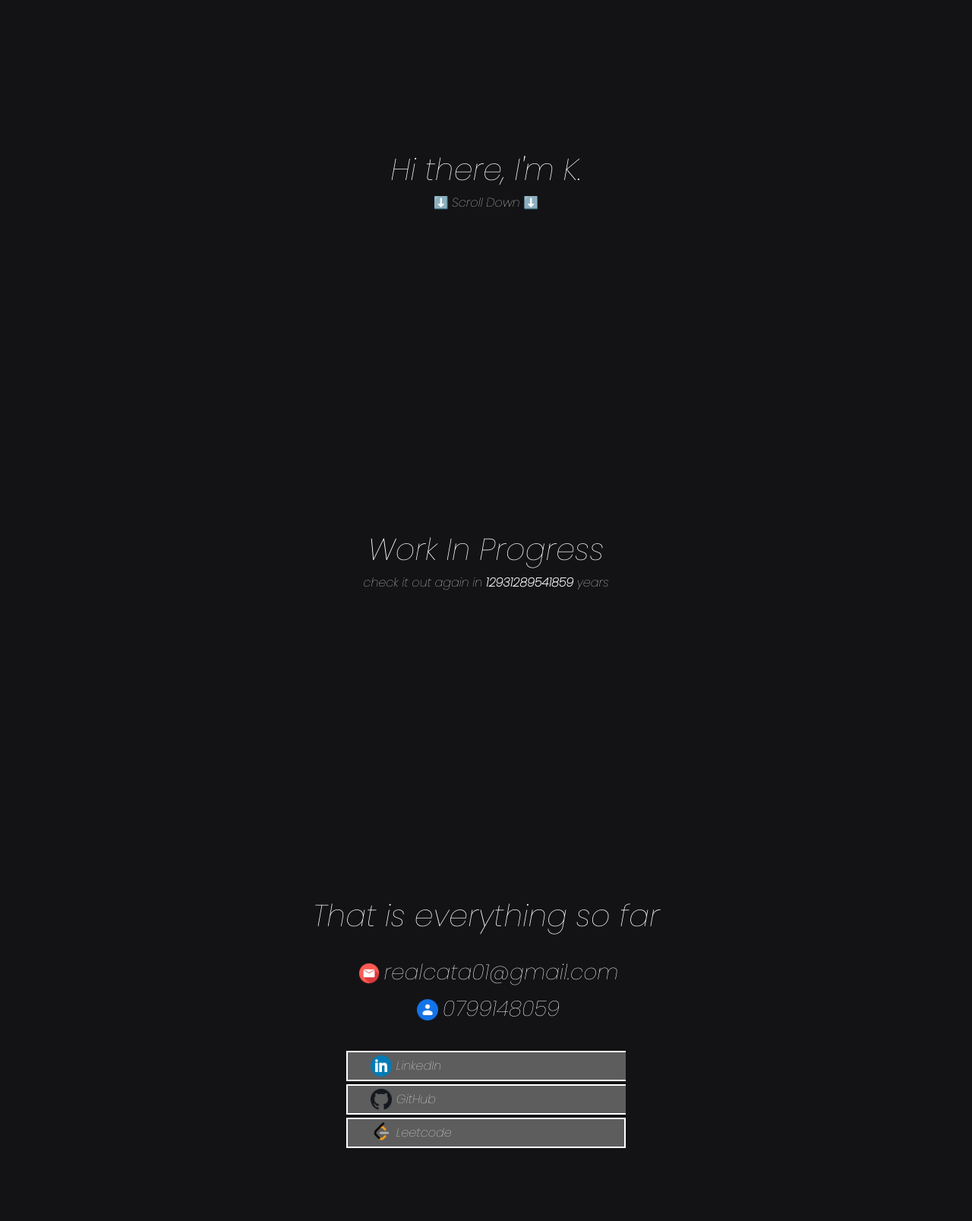
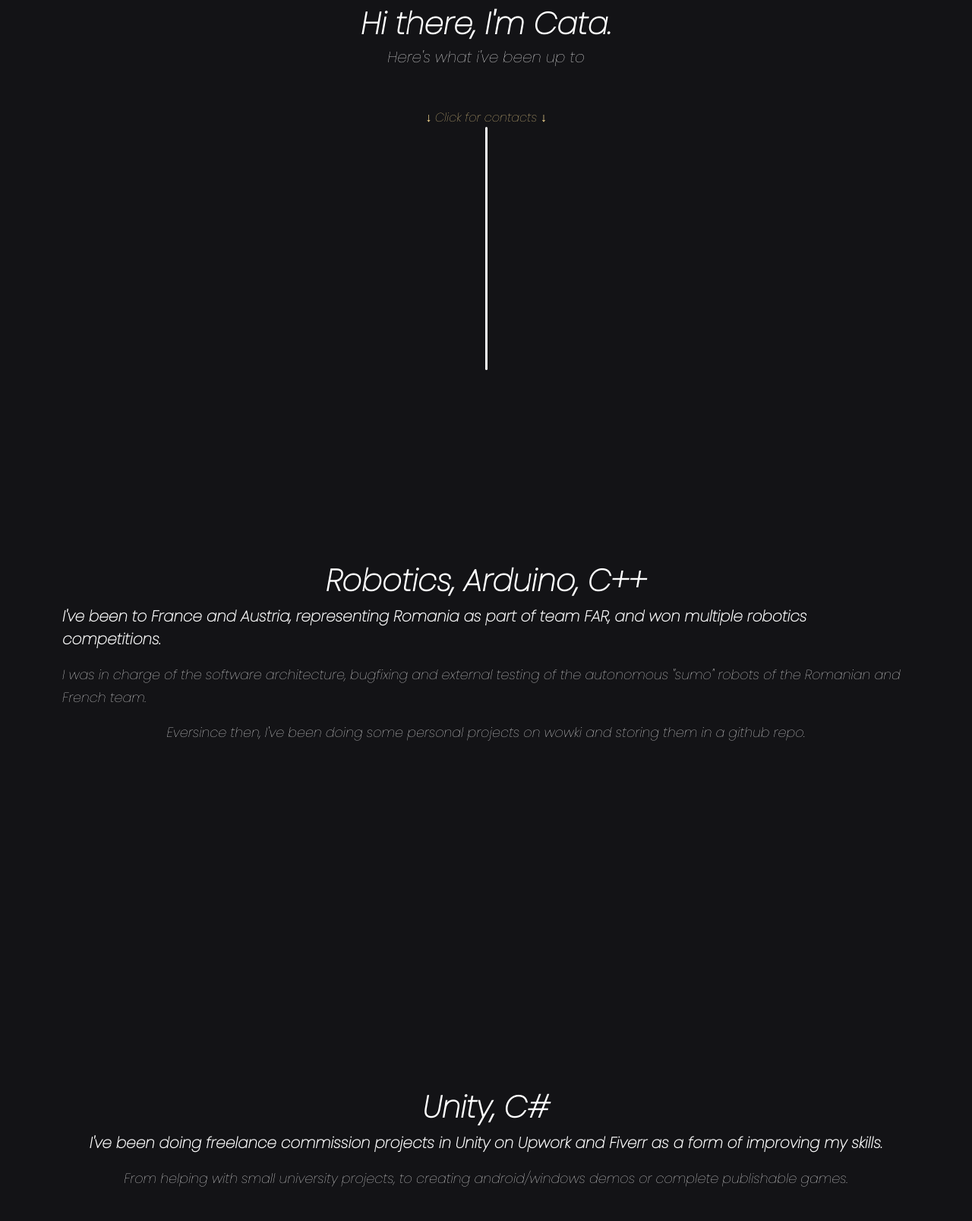
Before and after one commit to justcata01/justcata01.github.io, a website: page index.html in a window 1280 px wide. Shown: the part 53-1660 px from the top of the page at 76% size. Drawn offline with Linux system fonts and the light colour scheme.

Commit message:
Updated Index

```diff
--- a/index.html
+++ b/index.html
@@ -14,45 +14,84 @@
 
 <body>
     <section class="hidden" id="intro">
-        <h1>Hi there, I'm K.</h1>
-        <p>⬇️ Scroll Down ⬇️</p>
+        <h1><strong>Hi there, I'm Cata.</strong></h1>
+        <h5>Here's what i've been up to</h5>
+        <br><br>
+        <a href="#bottom" style="color: rgb(255, 224, 150); text-decoration: none;">↓ Click for contacts ↓</a>
+        <div class="line"></div>
     </section>
-    <section class="hidden" id="mid">
-        <h1>Work In Progress</h1>
-        <div style="display: flex;">
-            <p>check it out again in <strong>12931289541859</strong> years</p>
-        </div>
+
+    <section class="hidden container" id="mid">
+        <h1><strong>Robotics, Arduino, C++</strong></h1>
+        <blockquote class="blockquote" style="display: flex; font-size: 20px">
+            <p>
+                <strong>I've been to France and Austria, representing Romania as part of team FAR, and won multiple robotics competitions.</strong>
+            </p>
+        </blockquote>
+        <blockquote class="blockquote" style="display: flex; font-size: 20px">
+            <p>
+                <small>I was in charge of the software architecture, bugfixing  and external testing of the autonomous "sumo" robots of the Romanian and French team.</small>
+            </p>
+        </blockquote>
+        <blockquote class="blockquote" style="display: flex; font-size: 20px">
+            <p>
+                <small>Eversince then, I've been doing some personal projects on wowki and storing them in a github repo.</small>
+            </p>
+        </blockquote>
 
     </section>
+
+    <section class="hidden container" id="mid">
+        <h1><strong>Unity, C#</strong></h1>
+        <blockquote class="blockquote" style="display: flex; font-size: 20px">
+            <p>
+                <strong>I've been doing freelance commission projects in Unity on Upwork and Fiverr as a form of improving my skills.</strong>
+
+            </p>
+        </blockquote>
+        <blockquote class="blockquote" style="display: flex; font-size: 20px">
+            <p>
+                <small>From helping with small university projects, to creating android/windows demos or complete publishable games.</small>
+            </p>
+        </blockquote>
+
+    </section>
+
     <section class="hidden" id="end">
+        <div class="line"></div>
+        <br>
         <h1> That is everything so far</h1>
         <br>
         <h3>
-            <img src="./src/assets/mail.png" alt="Image" width="30px" height="30px" style="padding: 1px; margin: 5px;" >realcata01@gmail.com
+            <img src="./src/assets/mail.png" alt="Image" width="30px" height="30px" style="padding: 1px; margin: 5px;" > realcata01@gmail.com
         </h3>
         <h3>
-            <img src="./src/assets/contacts.png" alt="Image" width="30px" height="30px" style="padding: 1px; margin: 5px;" >0799148059
+            <img src="./src/assets/contacts.png" alt="Image" width="30px" height="30px" style="padding: 1px; margin: 5px;" > (+40) 799 148 059
         </h3>
         <br>
         <div class="container">
             <div class="buttonGroup">
                 <button onclick="redirect('linkedin')" style="width:33%" >
                     <img src="./src/assets/linkedin.png" alt="Image" width="30px" height="30px" style="padding: 1px;margin: 5px;" >
-                    LinkedIn
+                     LinkedIn
                 </button>
                 <button onclick="redirect('github')" style="width:33%">
                     <img src="./src/assets/github.png" alt="Image" width="30px" height="30px" style="padding: 1px;margin: 5px;" >
-                    GitHub
+                     GitHub
                 </button>
                 <button onclick="redirect('leetcode')" style="width:33%">
                     <img src="./src/assets/leetcode.png" alt="Image" width="30px" height="30px" style="padding: 1px;margin: 5px;" >
-                    Leetcode
+                     Leetcode
                 </button>
             </div>
         </div>
 
     </section>
 
+
+
+
+    <div id="bottom"></div>
     <script type="text/javascript" src="./src/main.js"></script>
 </body>
 
--- a/src/style.css
+++ b/src/style.css
@@ -6,6 +6,7 @@ body{
     color: white;
     padding: 0;
     margin: 0;
+    overflow-x: hidden;
 }
 
 section{
@@ -26,14 +27,21 @@ section{
     display: grid;
     place-items: center;
     align-content: center;
-    min-height: 50vh;
+    min-height: 80vh;
+}
+
+#divider{
+    display: grid;
+    place-items: center;
+    align-content: center;
+    height: 10vh;
 }
 
 #end{
     display: grid;
     place-items: center;
     align-content: center;
-    min-height: 100vh;
+    min-height: 75vh;
 }
 
 .hidden{
@@ -82,3 +90,9 @@ button{
     min-height: 40px;
     margin: 2px;
 }
+
+.line{
+    border-left: 3px solid rgba(255, 255, 255, 255);
+    height: 40vh;
+    border-radius: 25px;
+}
```
